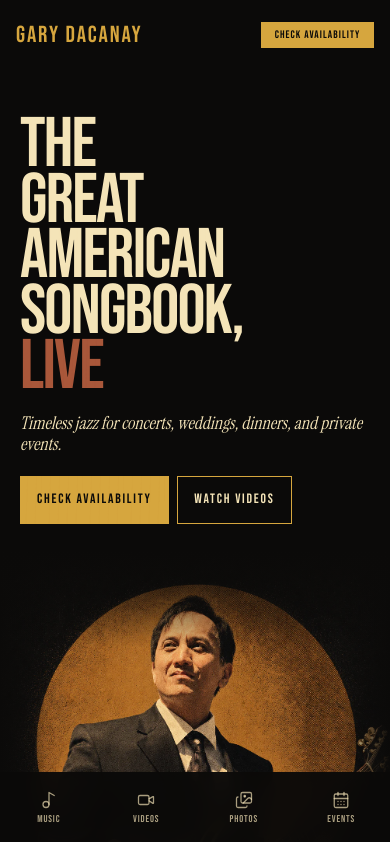
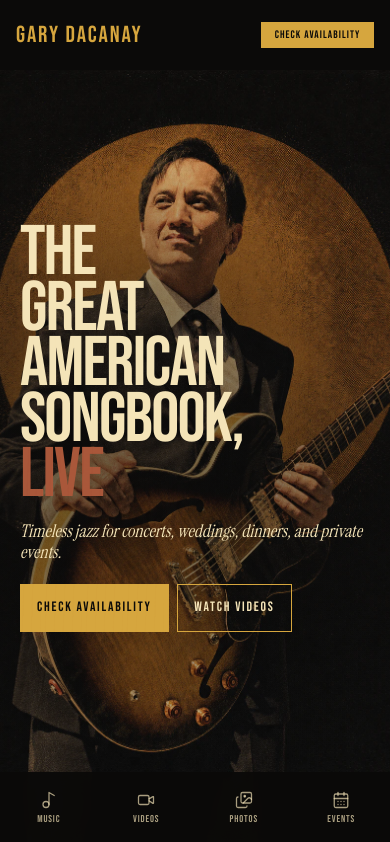
Before and after one commit to auxvirtua/gary-dacanay-website-nextjs, a Next.js app: page / in a window 390 px wide. Shown: the top 842 px of the page. Built offline with nearby package versions, Linux system fonts and the light colour scheme.

Commit message:
Refine responsive hero artwork layering

```diff
--- a/src/app/home/HomePage.module.css
+++ b/src/app/home/HomePage.module.css
@@ -208,8 +208,15 @@
   z-index: 1;
   content: "";
   background:
-    linear-gradient(90deg, var(--color-ink) 0, transparent 20%, transparent 88%, var(--color-ink) 100%),
-    linear-gradient(0deg, var(--color-ink) 0, transparent 16%);
+    linear-gradient(
+      90deg,
+      var(--color-ink) 0,
+      #0b0a09db 16%,
+      #0b0a0980 26%,
+      #0b0a0924 50%,
+      transparent 78%
+    ),
+    linear-gradient(0deg, #0b0a0994 0, #0b0a0938 14%, transparent 30%);
   pointer-events: none;
 }
 
@@ -992,14 +999,15 @@
   }
 
   .heroGrid {
+    position: relative;
     min-height: calc(100svh - 4.8rem);
     grid-template-columns: 1fr;
   }
 
   .heroCopy {
-    min-height: 36rem;
-    justify-content: start;
-    padding: 3rem 1.25rem 1rem;
+    min-height: calc(100svh - 4.8rem);
+    justify-content: center;
+    padding: 3rem 1.25rem 6.5rem;
   }
 
   .heroTitle {
@@ -1011,18 +1019,36 @@
   }
 
   .heroArtwork {
-    min-height: 40rem;
-    margin-top: -6rem;
+    position: absolute;
+    inset: 0;
+    min-height: 0;
+    width: auto;
+    margin: 0;
   }
 
   .heroArtwork::after {
     background:
-      linear-gradient(180deg, var(--color-ink) 0, transparent 18%, transparent 88%, var(--color-ink) 100%),
-      linear-gradient(90deg, var(--color-ink) 0, transparent 12%, transparent 88%, var(--color-ink) 100%);
+      radial-gradient(
+        ellipse 110% 56% at 18% 50%,
+        rgb(11 10 9 / 0.48) 0,
+        rgb(11 10 9 / 0.38) 42%,
+        rgb(11 10 9 / 0.16) 70%,
+        transparent 100%
+      ),
+      linear-gradient(
+        180deg,
+        transparent 0,
+        rgb(11 10 9 / 0.04) 14%,
+        rgb(11 10 9 / 0.16) 35%,
+        rgb(11 10 9 / 0.24) 52%,
+        rgb(11 10 9 / 0.16) 70%,
+        rgb(11 10 9 / 0.04) 88%,
+        transparent 100%
+      );
   }
 
   .heroImage {
-    object-position: 50% 13%;
+    object-position: 50% 18%;
   }
 
   .videoExperience {
@@ -1179,7 +1205,6 @@
   }
 
   .heroCopy {
-    min-height: 34rem;
     padding-top: 3rem;
   }
 
@@ -1206,8 +1231,7 @@
   }
 
   .heroArtwork {
-    min-height: 34rem;
-    margin-top: -4rem;
+    min-height: 0;
   }
 
   .performances,
```
